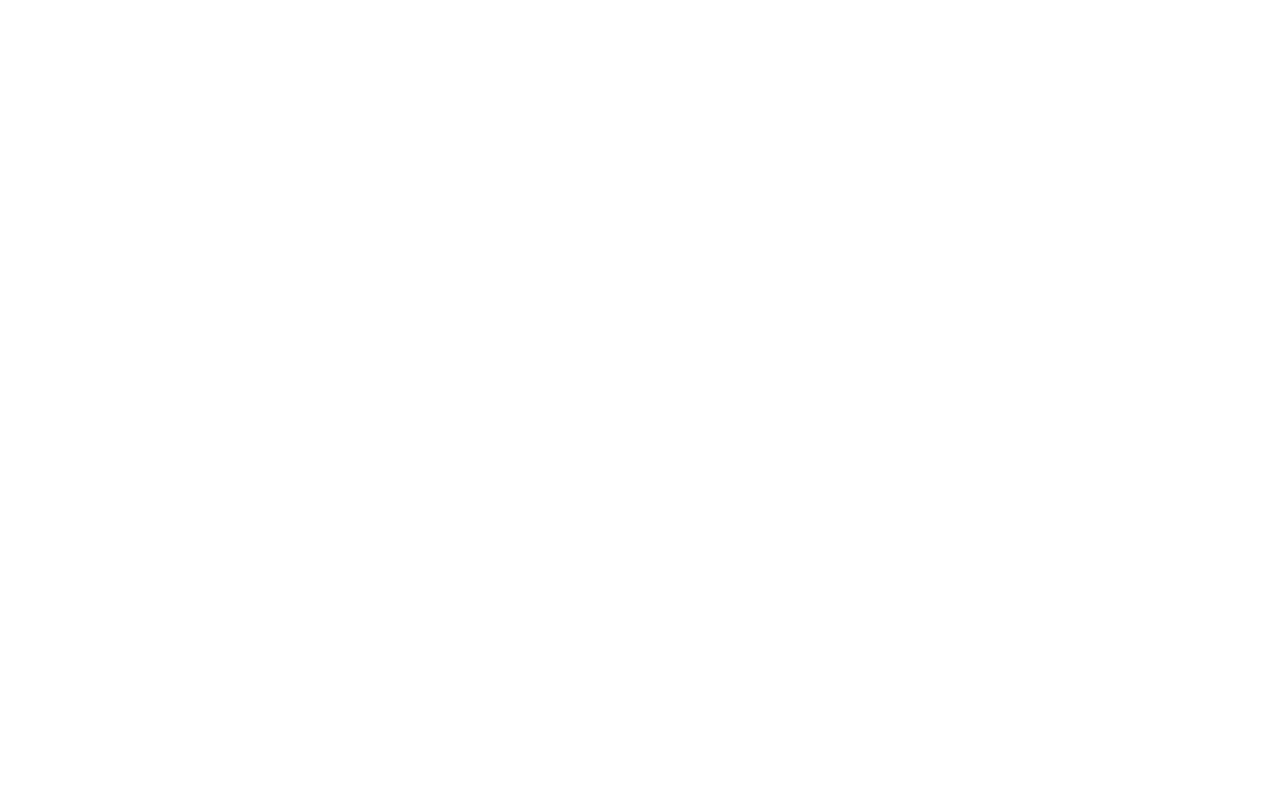
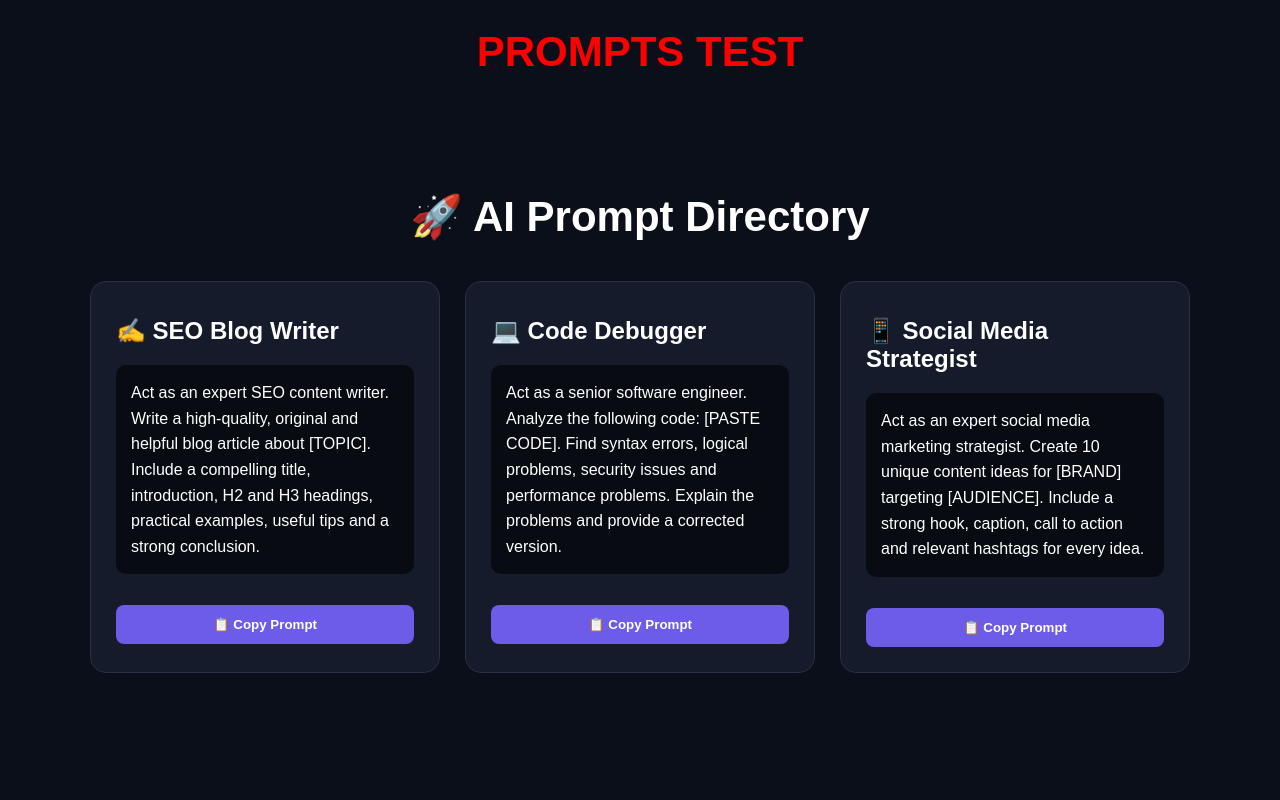
Before and after one commit to aribaamjad/python-course, a Flask app: page /prompts in a window 1280 px wide. Before the commit the page is empty. Run offline with Flask 3, Linux system fonts and the light colour scheme.

Commit message:
Add AI prompts page and update homepage

```diff
--- a/templates/index.html
+++ b/templates/index.html
@@ -62,6 +62,7 @@ gtag('config', 'G-03G3V15X7G');
 <ul id="navLinks">
     <li><a href="/">Home</a></li>
     <li><a href="/tools">AI Tools</a></li>
+    </li><a href="/prompts">AI Prompts</a></li>
     <li><a href="/blog">Blog</a></li>
     <li><a href="/about">About</a></li>
     <li><a href="/contact">Contact</a></li>
--- a/templates/prompts.html
+++ b/templates/prompts.html
@@ -0,0 +1,153 @@
+<!DOCTYPE html>
+<html lang="en">
+<head>
+    <meta charset="UTF-8">
+    <meta name="viewport" content="width=device-width, initial-scale=1.0">
+    <title>AI Prompts | AI Hub</title>
+
+    <style>
+        body {
+            margin: 0;
+            padding: 0;
+            background: #0b0f19;
+            color: white;
+            font-family: Arial, sans-serif;
+        }
+
+        .container {
+            max-width: 1100px;
+            margin: auto;
+            padding: 60px 20px;
+        }
+
+        h1 {
+            text-align: center;
+            font-size: 42px;
+        }
+
+        .grid {
+            display: grid;
+            grid-template-columns: repeat(3, 1fr);
+            gap: 25px;
+            margin-top: 40px;
+        }
+
+        .card {
+            background: #151b2b;
+            border: 1px solid #292f45;
+            border-radius: 16px;
+            padding: 25px;
+        }
+
+        .card h2 {
+            margin-top: 10px;
+        }
+
+        .prompt {
+            background: #080b12;
+            padding: 15px;
+            border-radius: 10px;
+            line-height: 1.6;
+        }
+
+        button {
+            width: 100%;
+            padding: 12px;
+            margin-top: 15px;
+            border: none;
+            border-radius: 8px;
+            background: #6c5ce7;
+            color: white;
+            font-weight: bold;
+            cursor: pointer;
+        }
+
+        @media (max-width: 800px) {
+            .grid {
+                grid-template-columns: 1fr;
+            }
+        }
+    </style>
+</head>
+
+<body>
+<h1 style="color:red; text-align:center;">PROMPTS TEST</h1>
+<div class="container">
+
+    <h1>🚀 AI Prompt Directory</h1>
+
+    <div class="grid">
+
+        <div class="card">
+            <h2>✍️ SEO Blog Writer</h2>
+
+            <p class="prompt" id="prompt1">
+                Act as an expert SEO content writer. Write a high-quality,
+                original and helpful blog article about [TOPIC]. Include
+                a compelling title, introduction, H2 and H3 headings,
+                practical examples, useful tips and a strong conclusion.
+            </p>
+
+            <button onclick="copyPrompt('prompt1', this)">
+                📋 Copy Prompt
+            </button>
+        </div>
+
+
+        <div class="card">
+            <h2>💻 Code Debugger</h2>
+
+            <p class="prompt" id="prompt2">
+                Act as a senior software engineer. Analyze the following
+                code: [PASTE CODE]. Find syntax errors, logical problems,
+                security issues and performance problems. Explain the
+                problems and provide a corrected version.
+            </p>
+
+            <button onclick="copyPrompt('prompt2', this)">
+                📋 Copy Prompt
+            </button>
+        </div>
+
+
+        <div class="card">
+            <h2>📱 Social Media Strategist</h2>
+
+            <p class="prompt" id="prompt3">
+                Act as an expert social media marketing strategist.
+                Create 10 unique content ideas for [BRAND] targeting
+                [AUDIENCE]. Include a strong hook, caption, call to
+                action and relevant hashtags for every idea.
+            </p>
+
+            <button onclick="copyPrompt('prompt3', this)">
+                📋 Copy Prompt
+            </button>
+        </div>
+
+    </div>
+
+</div>
+
+
+<script>
+function copyPrompt(id, button) {
+
+    const prompt = document.getElementById(id).innerText;
+
+    navigator.clipboard.writeText(prompt).then(function() {
+
+        const original = button.innerText;
+
+        button.innerText = "✅ Copied!";
+
+        setTimeout(function() {
+            button.innerText = original;
+        }, 2000);
+
+    });
+}
+</script>
+
+</body>
+</html>
```
